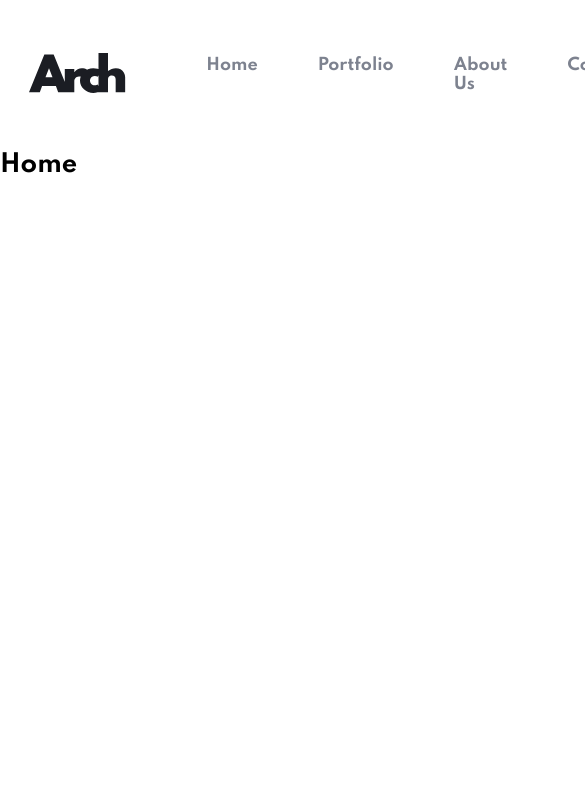
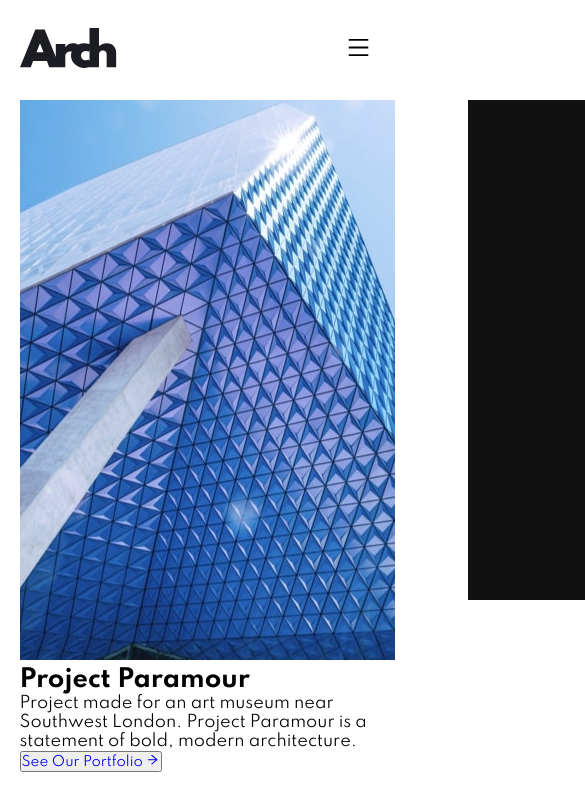
Before and after one commit to nejmiyassine01/arch, a React (Create React App) app: page / in a window 390 px wide. Shown: the top 810 px of the page, 585 px wide, since content can reach past the window. Built offline with nearby package versions, Linux system fonts and the light colour scheme.

Commit message:
End The Responsive & Starting The Slider

```diff
--- a/src/App.css
+++ b/src/App.css
@@ -8,6 +8,6 @@
 }
 
 .container {
-  width: 85%;
+  width: 90%;
   margin: 0 auto;
 }
--- a/src/Pages/Home/Home.jsx
+++ b/src/Pages/Home/Home.jsx
@@ -1,10 +1,11 @@
 import React from 'react'
+import SliderHome from './SliderHome/SliderHome'
 
 function Home() {
     return (
-        <div>
-            <h2>Home</h2>
-        </div>
+        <>
+            <SliderHome/>
+        </>
     )
 }
 
--- /dev/null
+++ b/src/Pages/Home/SliderHome/SliderHome.jsx
@@ -0,0 +1,33 @@
+import React from 'react'
+import Paramor from '../../../static/home/desktop/image-hero-paramour.jpg'
+import ParamorTab from '../../../static/home/tablet/image-hero-paramour.jpg'
+import ParamorMob from '../../../static/home/mobile/image-hero-paramour.jpg'
+import { Link } from 'react-router-dom'
+import * as Ai from 'react-icons/ai'
+
+function SliderHome() {
+    return (
+        <div className="slider">
+            <div className="container">
+                <div className="slider_image">
+                    <picture>
+                        <source srcSet={`${ParamorMob}`} media="(max-width: 650px)" />
+                        <source srcSet={`${ParamorTab}`} media="(max-width: 1100px)" />
+                        <img src={Paramor} alt="Paramor" />
+                    </picture>
+                </div>
+                <div className="slider_content">
+                    <h2>Project Paramour</h2>
+                    <p>Project made for an art museum near Southwest London. Project Paramour is a statement of bold, modern architecture.</p>
+                    <button className="btn-cta">
+                        <Link to="/">
+                            See Our Portfolio <Ai.AiOutlineArrowRight/>
+                        </Link>
+                    </button>
+                </div>
+            </div>
+        </div>
+    )
+}
+
+export default SliderHome
--- /dev/null
+++ b/src/Pages/Home/SliderHome/SliderHome.scss
@@ -0,0 +1,16 @@
+.slider {
+    width: 100vw;
+    overflow: hidden;
+    height: 600px;
+
+    &_image {
+        position: relative;
+        // width: 100%;
+
+        & img {
+            width: 100%;
+            height: 100%;
+            object-fit: cover;
+        }
+    }
+}
--- a/src/components/Navbar/Navbar.jsx
+++ b/src/components/Navbar/Navbar.jsx
@@ -1,4 +1,4 @@
-import React from 'react'
+import React, { useState } from 'react'
 import { Link } from 'react-router-dom'
 import NavbarData from './NavbarData.js'
 import * as Ai from 'react-icons/ai'
@@ -6,6 +6,10 @@ import Logo from '../../static/logo.svg'
 import './Navbar.scss'
 
 function Navbar() {
+    const [menu, setMenu] = useState(true);
+
+    const toggleMenu = () => setMenu(!menu);
+
     return (
         <div className="navbar">
             <div className="container navbar_container">
@@ -20,9 +24,21 @@ function Navbar() {
                     ))}
                 </ul>
                 <div className="navbar_icons">
-                    <Ai.AiOutlineMenu/>
+                    {menu ? <Ai.AiOutlineMenu onClick={toggleMenu} /> : <Ai.AiOutlineClose onClick={toggleMenu} />}
                 </div>
             </div>
+
+            <nav className={menu ? "nav" : "nav nav_active"}>
+                <div className="container">
+                    <ul>
+                        {NavbarData.map((item, index) => (
+                            <li key={index}>
+                                <Link to={item.path}>{item.link}</Link>
+                            </li>
+                        ))}
+                    </ul>
+                </div>
+            </nav>
         </div>
     )
 }
--- a/src/components/Navbar/Navbar.scss
+++ b/src/components/Navbar/Navbar.scss
@@ -2,10 +2,21 @@
     height: 150px;
     display: flex;
     align-items: center;
+    background-color: #fff;
+    z-index: 100;
+    width: 100%;
+
+    @media (max-width: 750px) {
+        height: 100px;
+    }
 
     &_container {
         display: flex;
         align-items: center;
+
+        @media (max-width: 992px) {
+            justify-content: space-between;
+        }
     }
 
     &_links {
@@ -14,6 +25,10 @@
 
         & li {
             margin: 30px;
+
+            @media (max-width: 992px) {
+                display: none;
+            }
 
             & a {
                 color: #7D828F;
@@ -30,9 +45,57 @@
     &_icons {
         display: none;
 
+        @media (max-width: 992px) {
+            display: block;
+        }
+
         & svg {
-            font-size: 20px;
+            font-size: 25px;
         }
     }
+}
 
+.nav {
+    position: fixed;
+    width: 100%;
+    height: 500px;
+    background-color: #111;
+    top: 150px;
+    right: 0;
+    display: flex;
+    justify-content: center;
+    align-items: center;
+    right: -120%;
+    transition: right .3s ease-in-out;
+
+    @media (min-width: 993px) {
+        display: none;
+    }
+
+    @media (max-width: 750px) {
+        top: 100px;
+    }
+
+    &_active {
+        right: 0;
+        transition: right .3s ease-in-out;
+    }
+
+    & ul {
+        text-align: center;
+
+        & li {
+            padding: 30px;
+        }
+
+        & a {
+            color: #fff;
+            font-weight: 600;
+
+            &:hover {
+                color: #7D828F;
+            }
+        }
+
+    }
 }
```
Also changed, not shown: 1 other file (tests, documents, lock files or other folders).
